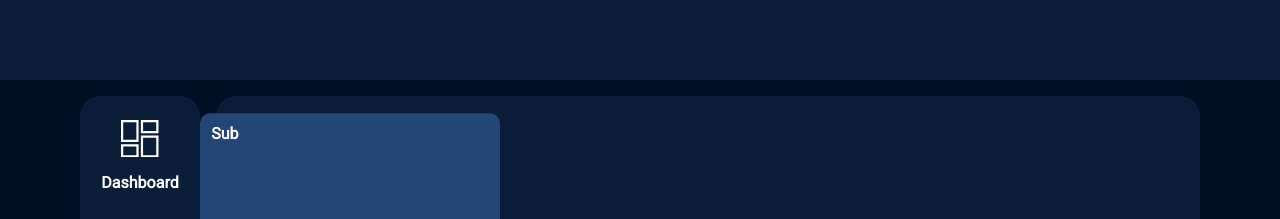
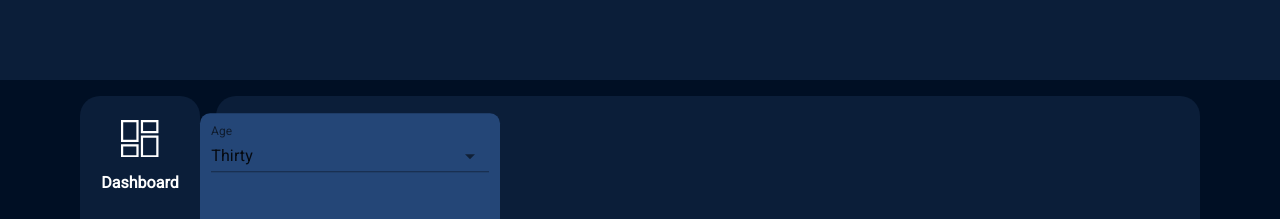
Before and after one commit to FortuneWebWorks/cyber-dash-react-pages, a JavaScript app: page / in a window 1280 px wide. Shown: the top 219 px of the page. Built offline with nearby package versions, Linux system fonts and the light colour scheme; the HTML template or start-up script is replaced by a standard one.

Commit message:
:zap: Material Ui added and an input added  to spine component

```diff
--- a/package.json
+++ b/package.json
@@ -3,6 +3,9 @@
   "version": "0.1.0",
   "private": true,
   "dependencies": {
+    "@emotion/react": "^11.9.0",
+    "@emotion/styled": "^11.8.1",
+    "@mui/material": "^5.7.0",
     "@testing-library/jest-dom": "^5.16.4",
     "@testing-library/react": "^13.2.0",
     "@testing-library/user-event": "^13.5.0",
--- a/src/components/Menu/MenuItem.js
+++ b/src/components/Menu/MenuItem.js
@@ -1,4 +1,7 @@
 import { createUseStyles } from 'react-jss';
+import FormControl from '@mui/material/FormControl';
+import InputLabel from '@mui/material/InputLabel';
+import NativeSelect from '@mui/material/NativeSelect';
 
 const useStyles = createUseStyles({
   conatiner: {
@@ -44,7 +47,24 @@ const MenuItem = ({ Icon, title, isActive }) => {
 
       {/* Side menue */}
       {isActive && title !== 'Dashboard' && (
-        <div className={styles.sideMenu}>Sub</div>
+        <div className={styles.sideMenu}>
+          <FormControl fullWidth>
+            <InputLabel variant="standard" htmlFor="uncontrolled-native">
+              Age
+            </InputLabel>
+            <NativeSelect
+              defaultValue={30}
+              inputProps={{
+                name: 'age',
+                id: 'uncontrolled-native',
+              }}
+            >
+              <option value={10}>Ten</option>
+              <option value={20}>Twenty</option>
+              <option value={30}>Thirty</option>
+            </NativeSelect>
+          </FormControl>
+        </div>
       )}
     </div>
   );
```
Also changed, not shown: 1 other file (tests, documents, lock files or other folders).
